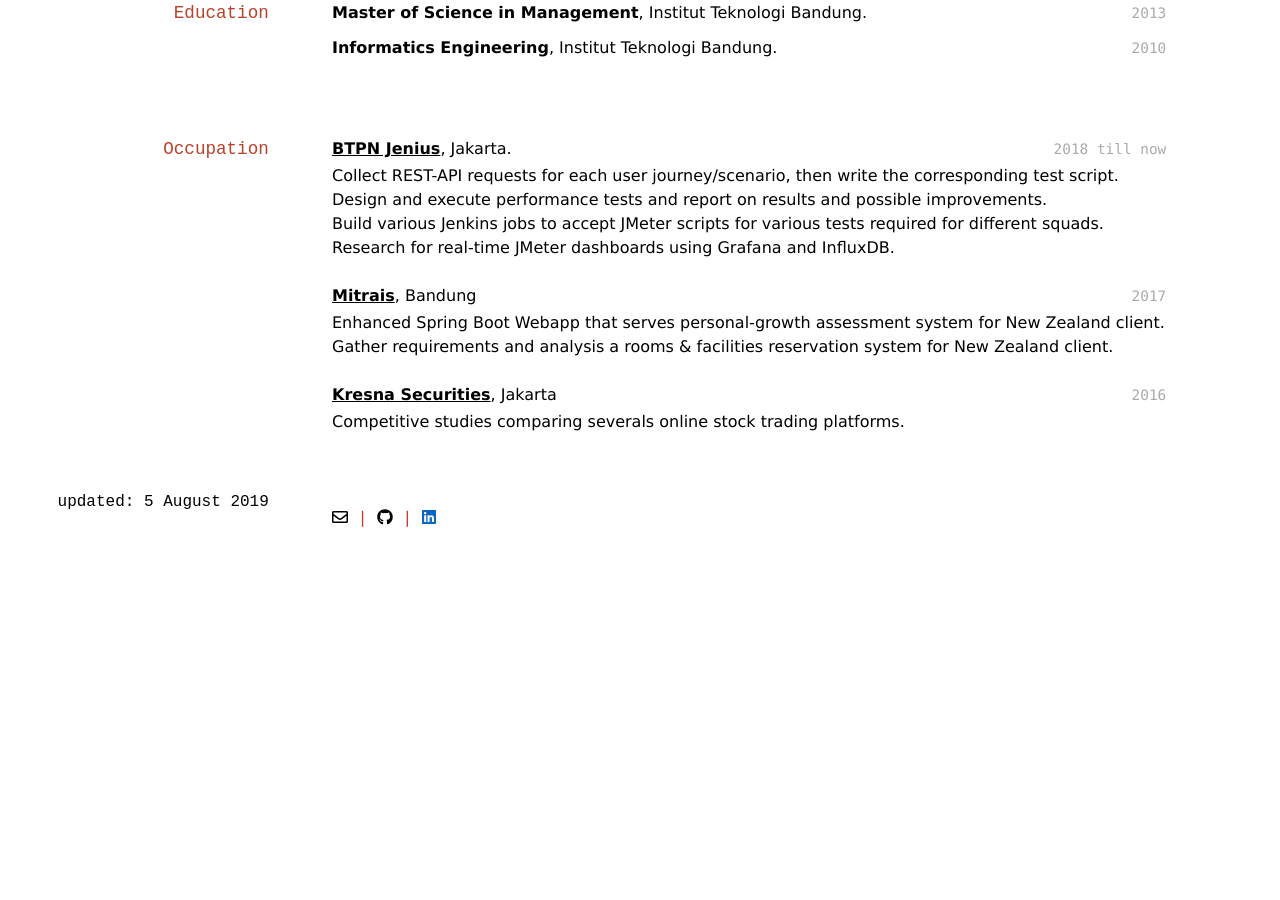
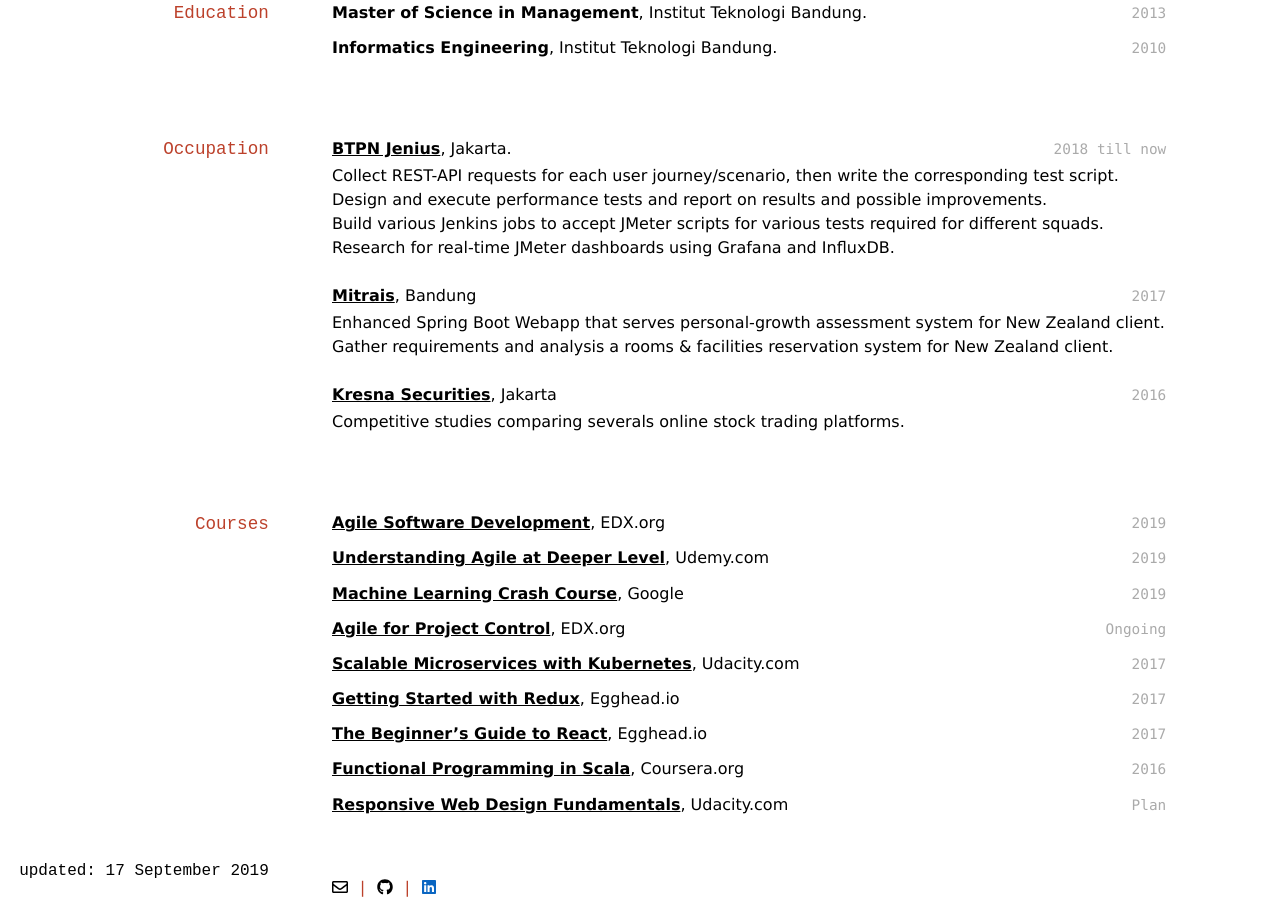
Before and after one commit to rubenjoy/web, a Jekyll site: the page built from index.md, in a window 1280 px wide and 900 px high, scrolled down 844 px. Built offline with Jekyll 4.4.1, drawn with Linux system fonts in a browser that asks for light colours; before the commit the page ends 1374 px from its top, so only the background shows below that.

Commit message:
add courses to the page and run jekyll instruction.

```diff
--- a/index.md
+++ b/index.md
@@ -1,7 +1,7 @@
 ---
 layout: cv
 title: Ruben Juliarto
-updated: 5 August 2019
+updated: 17 September 2019
 ---
 # Ruben Juliarto
 Performance Tester, DevOps and Automation Specialist
@@ -67,6 +67,35 @@ __[Kresna Securities](http://kresnasecurities.com)__, Jakarta
 
 - Competitive studies comparing severals online stock trading platforms.
 
+## Courses
+
+`2019`
+__[Agile Software Development](https://courses.edx.org/courses/course-v1:ETHx+ASD.1x+1T2019/course/)__, EDX.org
+
+`2019`
+__[Understanding Agile at Deeper Level](https://www.udemy.com/course/understanding-agile-at-a-deeper-level/)__, Udemy.com
+
+`2019`
+__[Machine Learning Crash Course](https://developers.google.com/machine-learning/crash-course/)__, Google
+
+`Ongoing`
+__[Agile for Project Control](https://courses.edx.org/courses/course-v1:USMx+ENCE607.5x+1T2019/course/)__, EDX.org
+
+`2017`
+__[Scalable Microservices with Kubernetes](https://www.udacity.com/course/scalable-microservices-with-kubernetes--ud615)__, Udacity.com
+
+`2017`
+__[Getting Started with Redux](https://egghead.io/courses/getting-started-with-redux)__, Egghead.io
+
+`2017`
+__[The Beginner's Guide to React](https://egghead.io/courses/the-beginner-s-guide-to-react)__, Egghead.io
+
+`2016`
+__[Functional Programming in Scala](https://www.coursera.org/learn/progfun1)__, Coursera.org
+
+`Plan`
+__[Responsive Web Design Fundamentals](https://www.udacity.com/course/responsive-web-design-fundamentals--ud893)__, Udacity.com
+
 ### updated: {{ page.updated }}
 
 {% include short-links.html %}
```
Also changed, not shown: id/index.md (+30 -1 lines), README.md.
